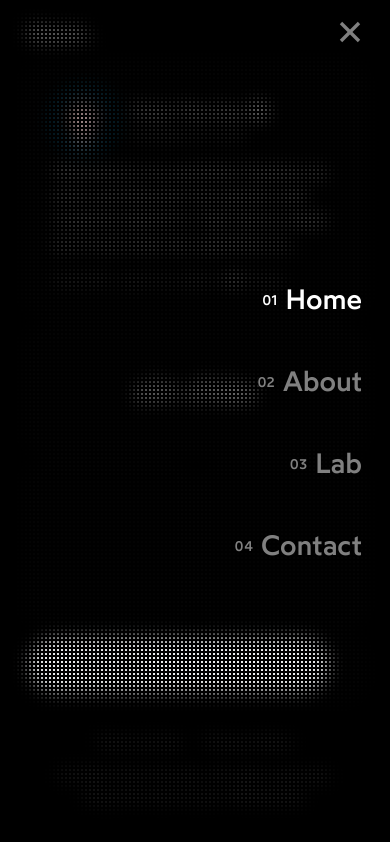
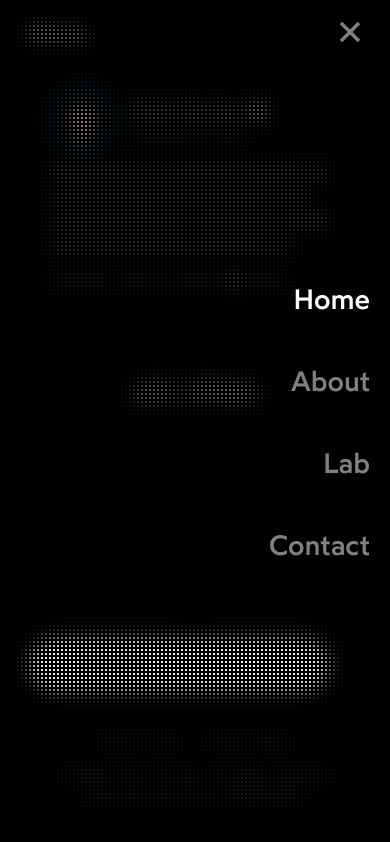
Before and after one commit to ttsoncs/portfolio-refactor, a Next.js app: page / in a window 390 px wide. Both pictures are taken after a click on the button 344 px from the left and 32 px from the top of the page. Built offline with nearby package versions, Linux system fonts and the light colour scheme.

Commit message:
Refactor font size and alignment in MobileLinks.js

```diff
--- a/src/components/Header/MobileLinks.js
+++ b/src/components/Header/MobileLinks.js
@@ -51,8 +51,7 @@ function MobileLinks({ handelClick }) {
           }}
           variants={variants}
         >
-          <Index>0{index + 1}</Index>
-          <Text>{title}</Text>
+          {title}
         </MotionLinkWrapper>
       ))}
       {/* <Footer variants={variants}>
@@ -71,15 +70,15 @@ function MobileLinks({ handelClick }) {
 }
 
 const StyledLink = styled(Link)`
+  align-items: center;
   color: var(--color-link);
+  font-size: ${28 / 16}rem;
   font-weight: var(--font-weight-medium);
   max-width: 75%;
+  padding-right: 28px;
   padding: 20px;
-  padding-right: 28px;
   text-decoration: none;
-  display: flex;
-  gap: 8px;
-  align-items: center;
+  text-transform: capitalize;
 
   /* &:last-of-type {
     margin-bottom: 50%;
@@ -87,16 +86,6 @@ const StyledLink = styled(Link)`
 `;
 
 const MotionLinkWrapper = motion(StyledLink);
-
-const Index = styled.p`
-  font-size: ${14 / 16}rem;
-`;
-
-const Text = styled.p`
-  font-size: ${28 / 16}rem;
-  display: inline-block;
-  text-transform: capitalize;
-`;
 
 const Footer = styled(motion.div)`
   bottom: 0px;
```
